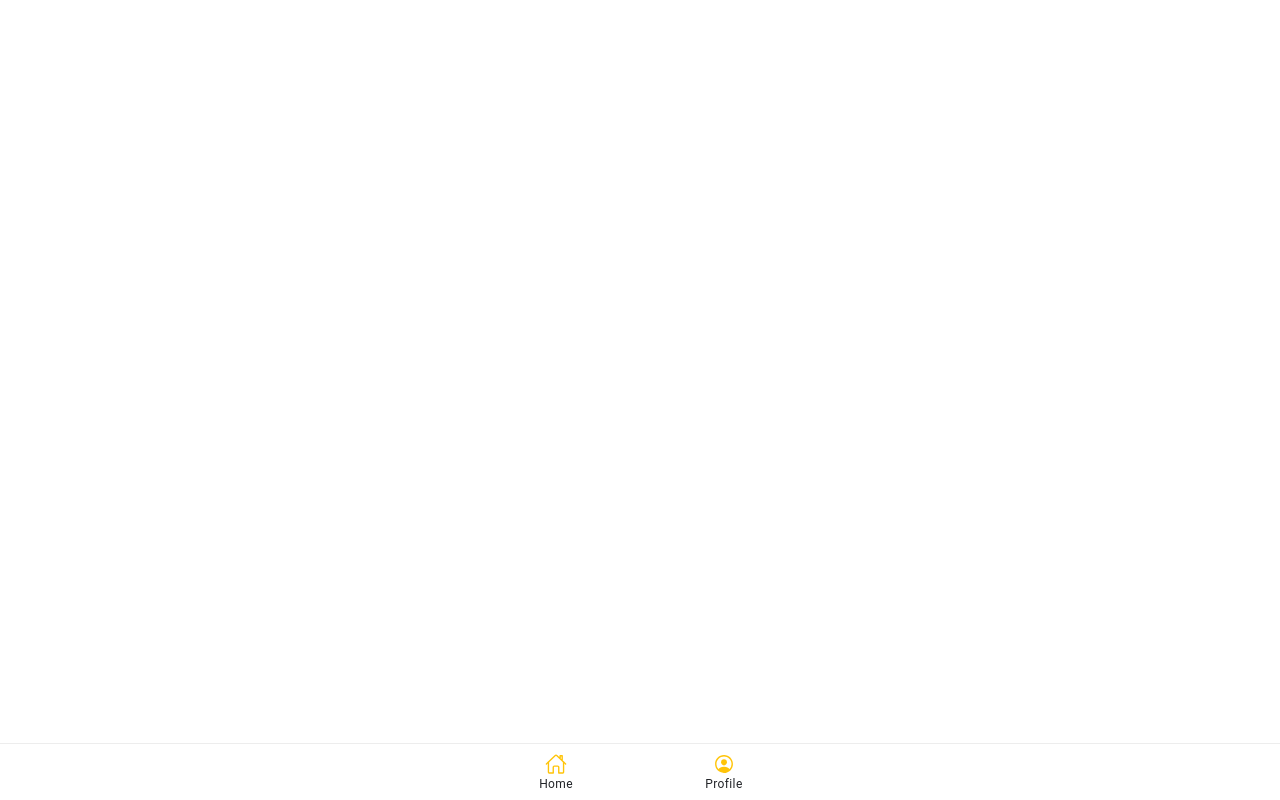
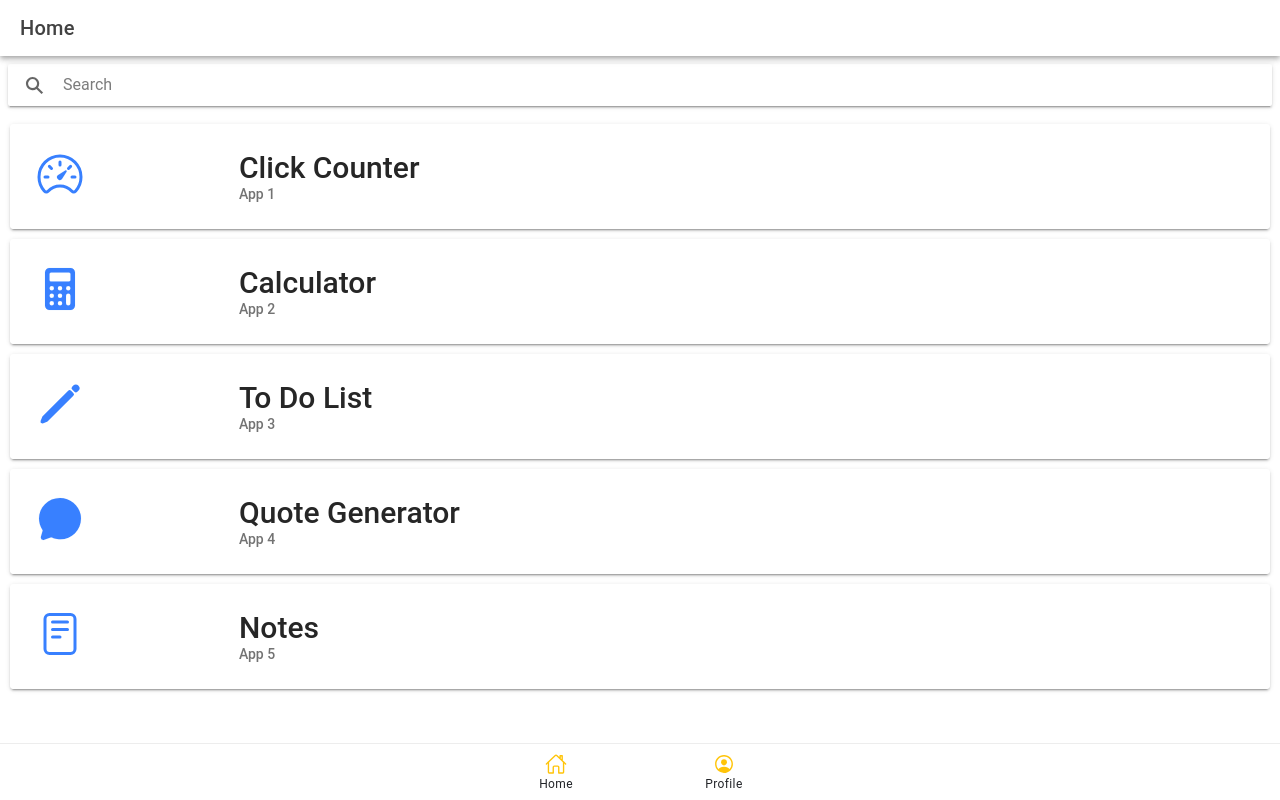
Before and after one commit to kenethlompon/ion-t-lompon, a React (Vite) app: page /ion-t-lompon/home in a window 1280 px wide. Built offline with nearby package versions, Linux system fonts and the light colour scheme.

Commit message:
Changed root config

```diff
--- a/src/App.tsx
+++ b/src/App.tsx
@@ -48,37 +48,39 @@ const App: React.FC = () => (
   <IonReactRouter>
     <IonTabs>
       <IonRouterOutlet>
-      <Route exact path="/ionic-t-lompon/Home">
+      <Route exact path="/ion-t-lompon/">
+          <Redirect to="/ion-t-lompon/Home" />
+        </Route>
+
+      <Route exact path="/ion-t-lompon/home">
           <Home />
         </Route>
-        <Route exact path="/ionic-t-lompon/Home/Profile">
+        <Route exact path="/ion-t-lompon/profile">
           <Profile />
         </Route>
-        <Route exact path="/ionic-t-lompon/Home/ClickCounter">
+        <Route exact path="/ion-t-lompon/clickcounter">
           <ClickCounter />
         </Route>
-        <Route path="/ionic-t-lompon/Home/Calculator">
+        <Route path="/ion-t-lompon/calculator">
           <Calculator />
         </Route>
-        <Route path="/ionic-t-lompon/Home/todolist">
+        <Route path="/ion-t-lompon/todolist">
           <TodoList />
         </Route>
-        <Route path="/ionic-t-lompon/Home/qoutegenerator">
+        <Route path="/ion-t-lompon/qoutegenerator">
           <Qoutegenerator />
         </Route>
-        <Route path="/ionic-t-lompon/Home/Notes">
+        <Route path="/ion-t-lompon/notes">
           <Notes />
         </Route>
-        <Route exact path="/ionic-t-lompon/">
-          <Redirect to="/ionic-t-lompon/Home" />
-        </Route>
+
       </IonRouterOutlet>
       <IonTabBar slot="bottom">
-      <IonTabButton  tab="Home" href="/ionic-t-lompon/Home">
+      <IonTabButton  tab="Home" href="/ion-t-lompon/home">
             <IonIcon aria-hidden="true" color='warning' icon={homeOutline} />
             <IonLabel color='dark'>Home</IonLabel>
           </IonTabButton>
-          <IonTabButton tab="Profile" href="/ionic-t-lompon/Profile">
+          <IonTabButton tab="Profile" href="/ion-t-lompon/profile">
             <IonIcon aria-hidden="true" color='warning' icon={personCircleOutline} />
             <IonLabel color='dark'>Profile</IonLabel>
           </IonTabButton>
--- a/src/pages/ClickCounter.tsx
+++ b/src/pages/ClickCounter.tsx
@@ -17,12 +17,9 @@ const ClickCounter: React.FC = () => {
     <IonPage>
       <IonHeader>
         <IonToolbar>
-        <IonButton slot="start"  fill="clear"  href="/Home">
-            Back
-          </IonButton>
-          <IonButtons slot="start">
-            <IonBackButton defaultHref="/Home" />
-          </IonButtons>
+        <IonButtons slot='start'>
+              <IonBackButton defaultHref='/app/home'/>
+           </IonButtons>
           <IonTitle>Click Counter</IonTitle>
         </IonToolbar>
       </IonHeader>
--- a/src/pages/Home.tsx
+++ b/src/pages/Home.tsx
@@ -37,7 +37,7 @@ const cardData = [
     title: 'Click Counter',
     icon: speedometerOutline,
     subtitle: 'App 1',
-    link: '/ion-t-lompon/Home/ClickCounter',
+    link: '/ion-t-lompon/clickcounter',
     tags: {
 
     }
@@ -47,7 +47,7 @@ const cardData = [
     title: 'Calculator',
     icon: calculator,
     subtitle: 'App 2',
-    link: '/ion-t-lompon/Home/Calculator',
+    link: '/ion-t-lompon/calculator',
     tags: {
 
     }
@@ -56,7 +56,7 @@ const cardData = [
     title: 'To Do List',
     icon: pencil,
     subtitle: 'App 3',
-    link: '/ion-t-lompon/Home/todolist',
+    link: '/ion-t-lompon/todolist',
     tags: {
 
     }
@@ -65,7 +65,7 @@ const cardData = [
     title: 'Quote Generator',
     icon: chatbubble,
     subtitle: 'App 4',
-    link: '/ion-t-lompon/Home/ClickCounter',
+    link: '/ion-t-lompon/qoutegenerator',
     tags: {
 
     }
@@ -74,7 +74,7 @@ const cardData = [
     title: 'Notes',
     icon: readerOutline,
     subtitle: 'App 5',
-    link: '/ion-t-lompon/Home/notes',
+    link: '/ion-t-lompon/notes',
     tags: {
 
     }
@@ -109,7 +109,7 @@ const Home: React.FC = () => {
           {cardData
             .filter((card) => card.title.toLowerCase().includes(searchTerm.toLowerCase()))
             .map((card, index) => (
-              <IonCard key={index} href={card.link} routerDirection='forward'>
+              <IonCard key={index} routerLink={card.link} routerDirection='forward'>
                 <IonCardHeader>
                   <IonCardTitle>
                     <IonGrid>
--- a/vite.config.ts
+++ b/vite.config.ts
@@ -4,5 +4,5 @@ import { defineConfig } from 'vite'
 // https://vitejs.dev/config/
 export default defineConfig({
   plugins: [react()],
-  base: "/ionic-t-lompon/",
+  base: "/ion-t-lompon/",
 })
```
